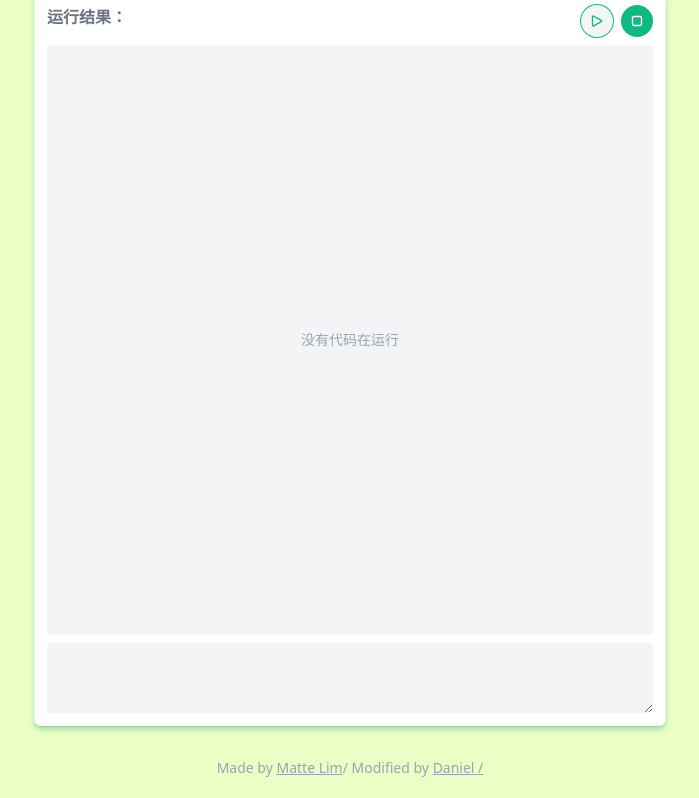
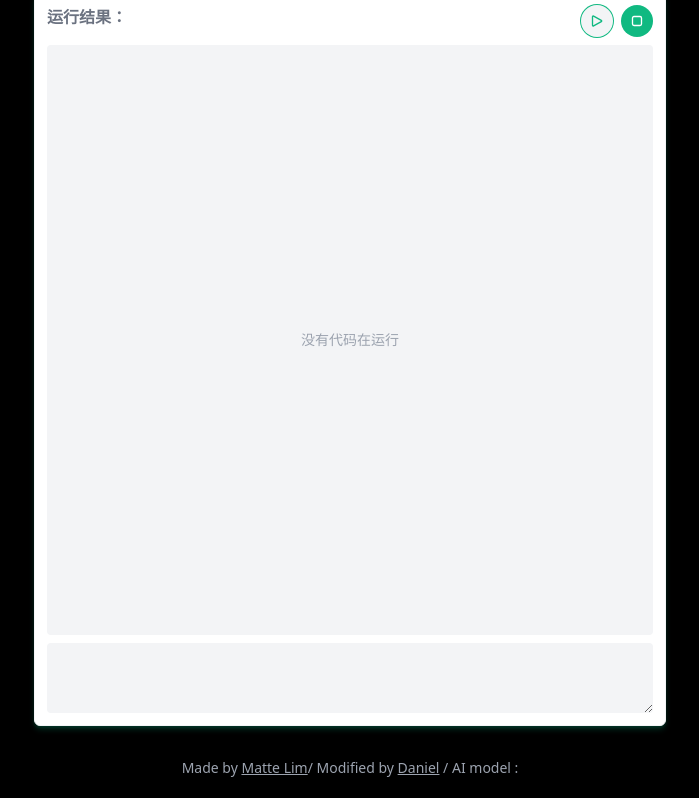
Before and after one commit to mattelim/text-gpt-p5-app, a Next.js app: page / in a window 1280 px wide. Shown: the part 912-1710 px from the top of the page, without its empty margins (290-989 px from the left). Built offline with nearby package versions, Linux system fonts and the light colour scheme; no server answers.

Commit message:
修改背景为纯黑

```diff
--- a/pages/globals.css
+++ b/pages/globals.css
@@ -6,7 +6,7 @@
     #__next {
         @apply w-full flex justify-center;
 
-        background-color: #e9ffc6;
+        background-color: #000000;
 
     }
 }
--- a/pages/index.js
+++ b/pages/index.js
@@ -296,7 +296,7 @@ export default function Home() {
         </div>
 
         <p className="text-gray-400 text-sm text-center mt-3">
-          Made by <a href="https://mattelim.com" target="_blank" className="underline">Matte Lim</a>/  Modified by <a href="https://snakecoding.club" target="_blank" className="underline">Daniel / {MODEL}</a>
+          Made by <a href="https://mattelim.com" target="_blank" className="underline">Matte Lim</a>/  Modified by <a href="https://snakecoding.club" target="_blank" className="underline">Daniel</a> / AI model : {MODEL}
         </p>
 
       </div>
```
